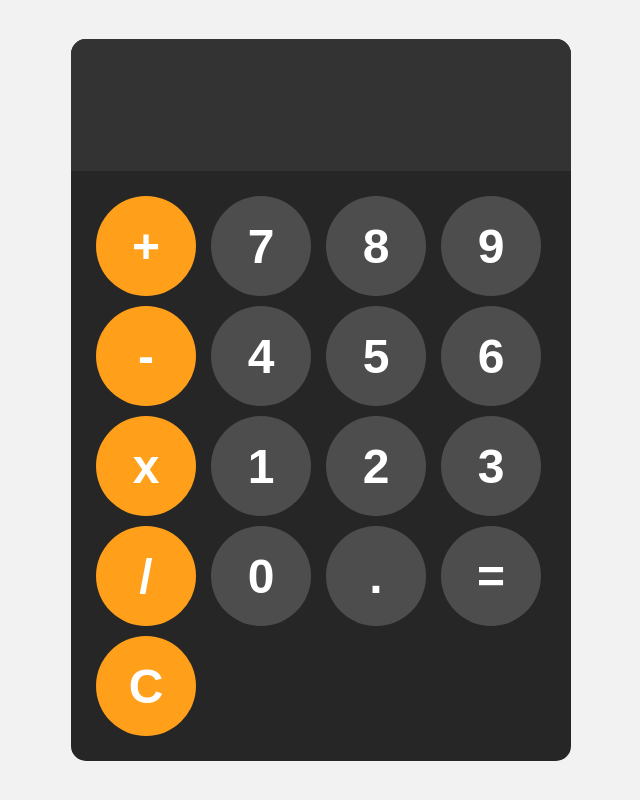
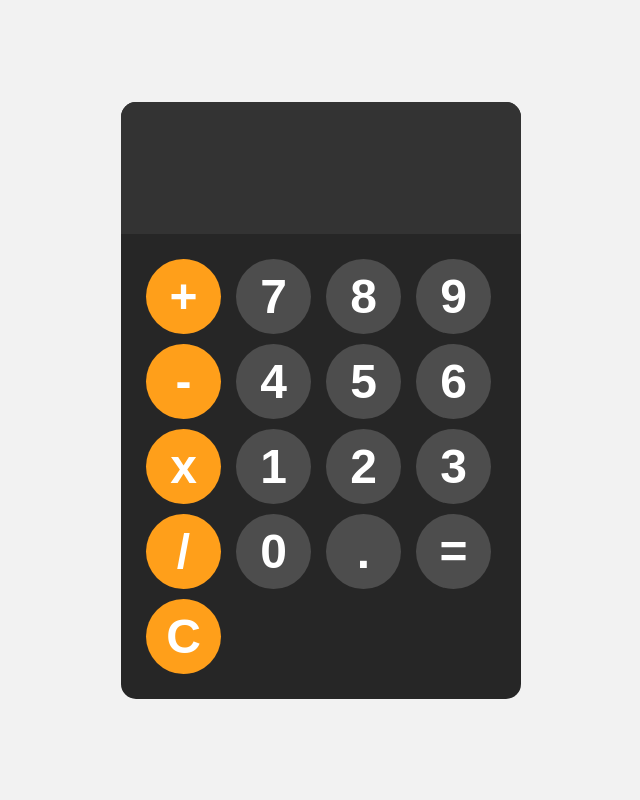
Before and after one commit to YoussefMohamed22/Calculator-js, a plain HTML site: page index.html in a window 1280 px wide. Shown: the whole page, without its empty margins (319-959 px from the left). Drawn offline with Linux system fonts and the light colour scheme.

Commit message:
Update style.css

```diff
--- a/style.css
+++ b/style.css
@@ -9,7 +9,7 @@ body {
 #Calculator {
     font-family: Arial, sans-serif;
     background-color: hsl(0, 0%,15%);
-    max-width: 500px;
+    max-width: 400px;
     overflow: hidden;
     border-radius: 15px;
     -webkit-border-radius: 15px;
@@ -33,8 +33,8 @@ body {
     padding: 25px;
 }
 button {
-    width: 100px;
-    height: 100px;
+    width: 75px;
+    height: 75px;
     border-radius: 50px;
     -webkit-border-radius: 50px;
     -moz-border-radius: 50px;
```
